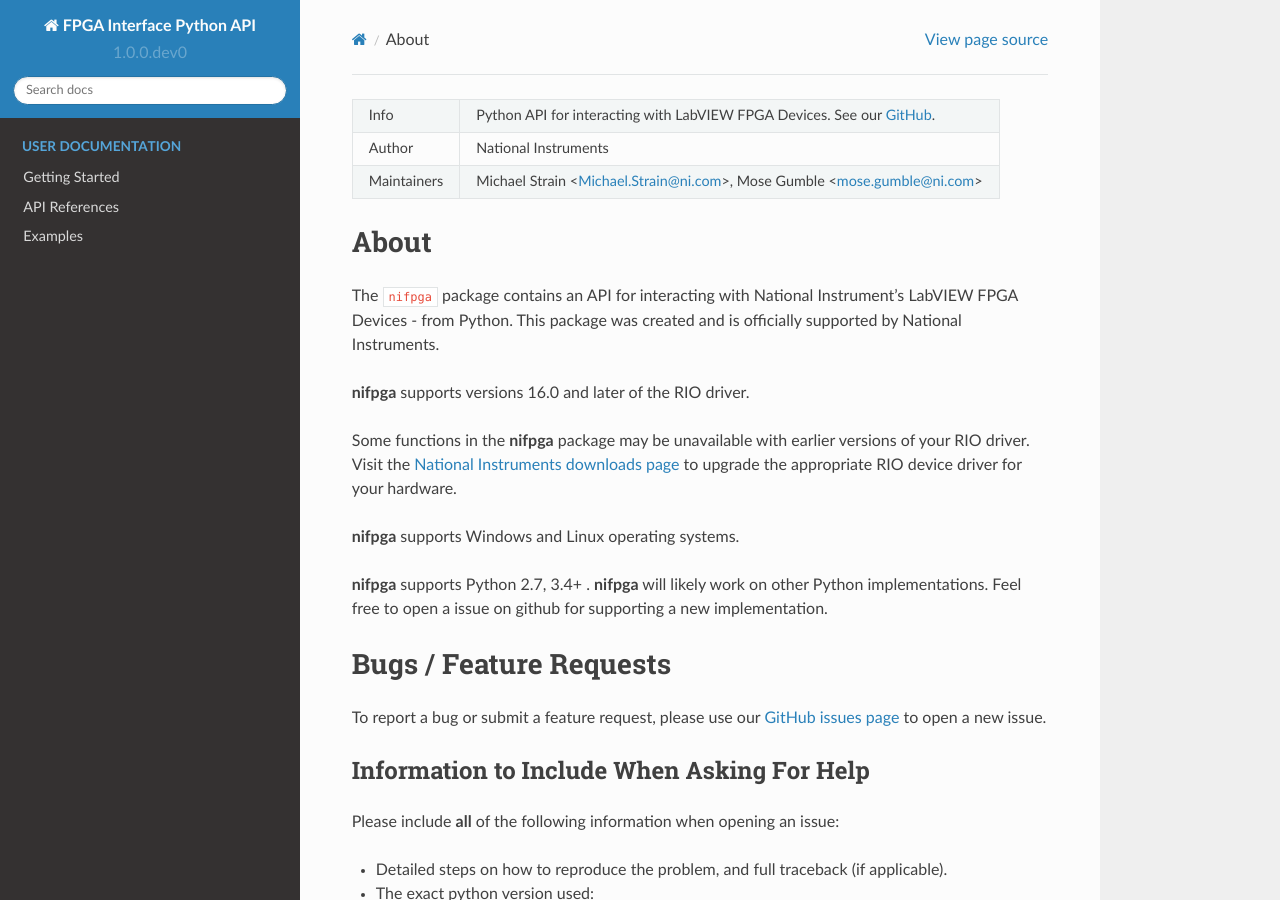
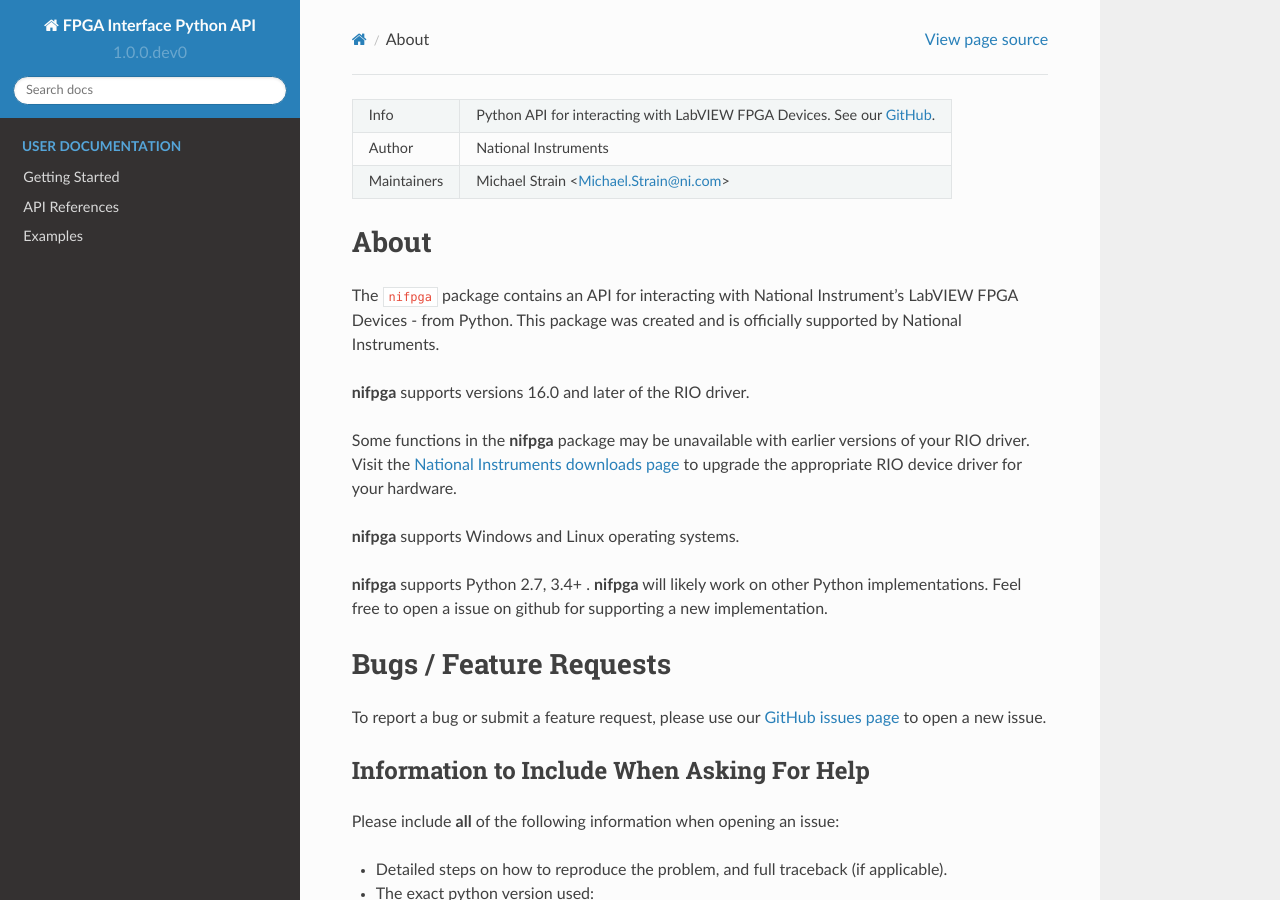
Before and after one commit to ni/nifpga-python, a Sphinx documentation site: the page built from docs/readme.rst, in a window 1280 px wide and 900 px high. Built offline with Sphinx 7.4.7 and the Read the Docs theme 2.0.0, drawn with Linux system fonts in a browser that asks for light colours.

Commit message:
Update maintainers

```diff
--- a/docs/readme.rst
+++ b/docs/readme.rst
@@ -1,7 +1,7 @@
 ===========  =================================================================================================================================
 Info         Python API for interacting with LabVIEW FPGA Devices. See our `GitHub <https://github.com/ni/nifpga-python/>`_.
 Author       National Instruments
-Maintainers  Michael Strain <Michael.Strain@ni.com>, Mose Gumble <mose.gumble@ni.com>
+Maintainers  Michael Strain <Michael.Strain@ni.com>
 ===========  =================================================================================================================================
 
 About
```
